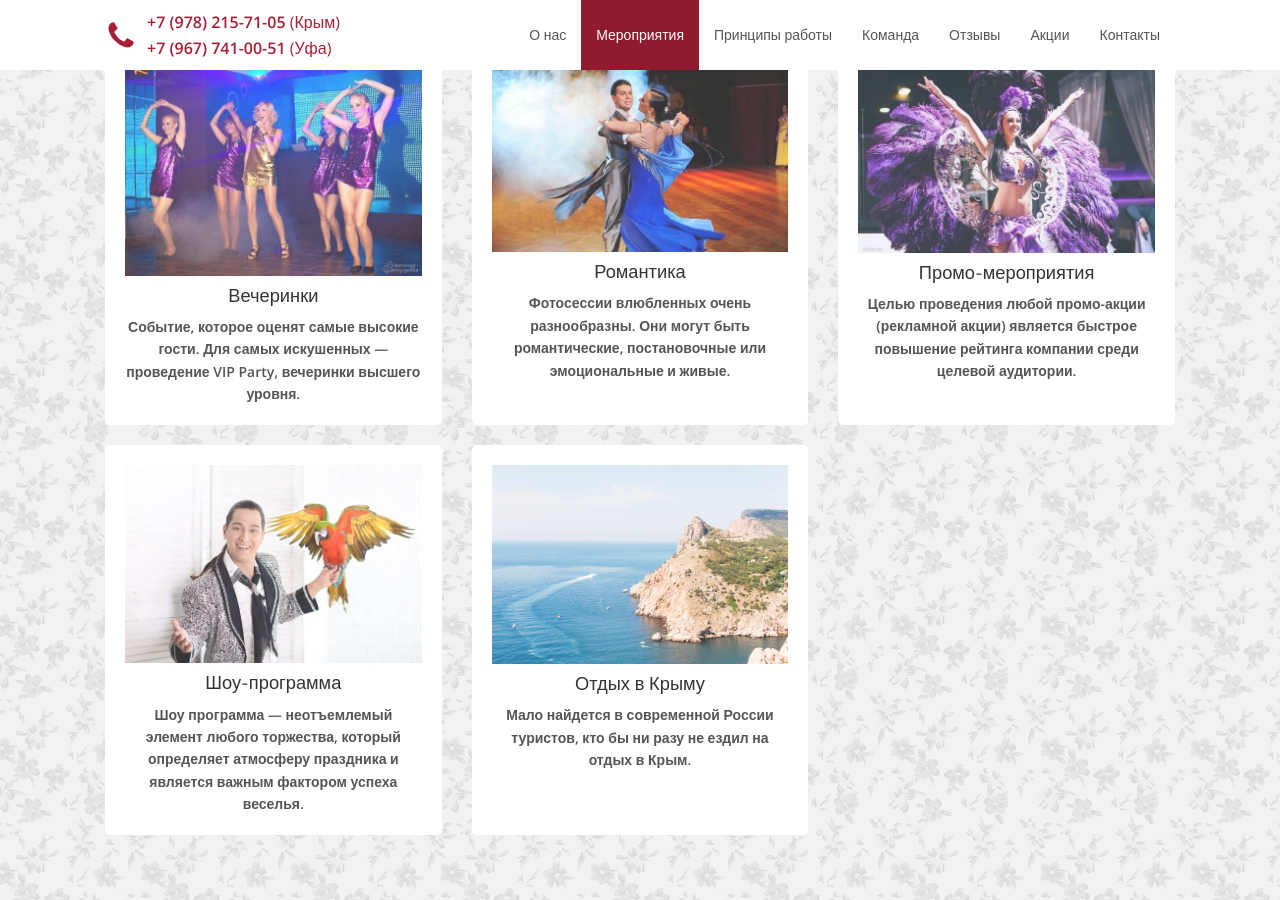
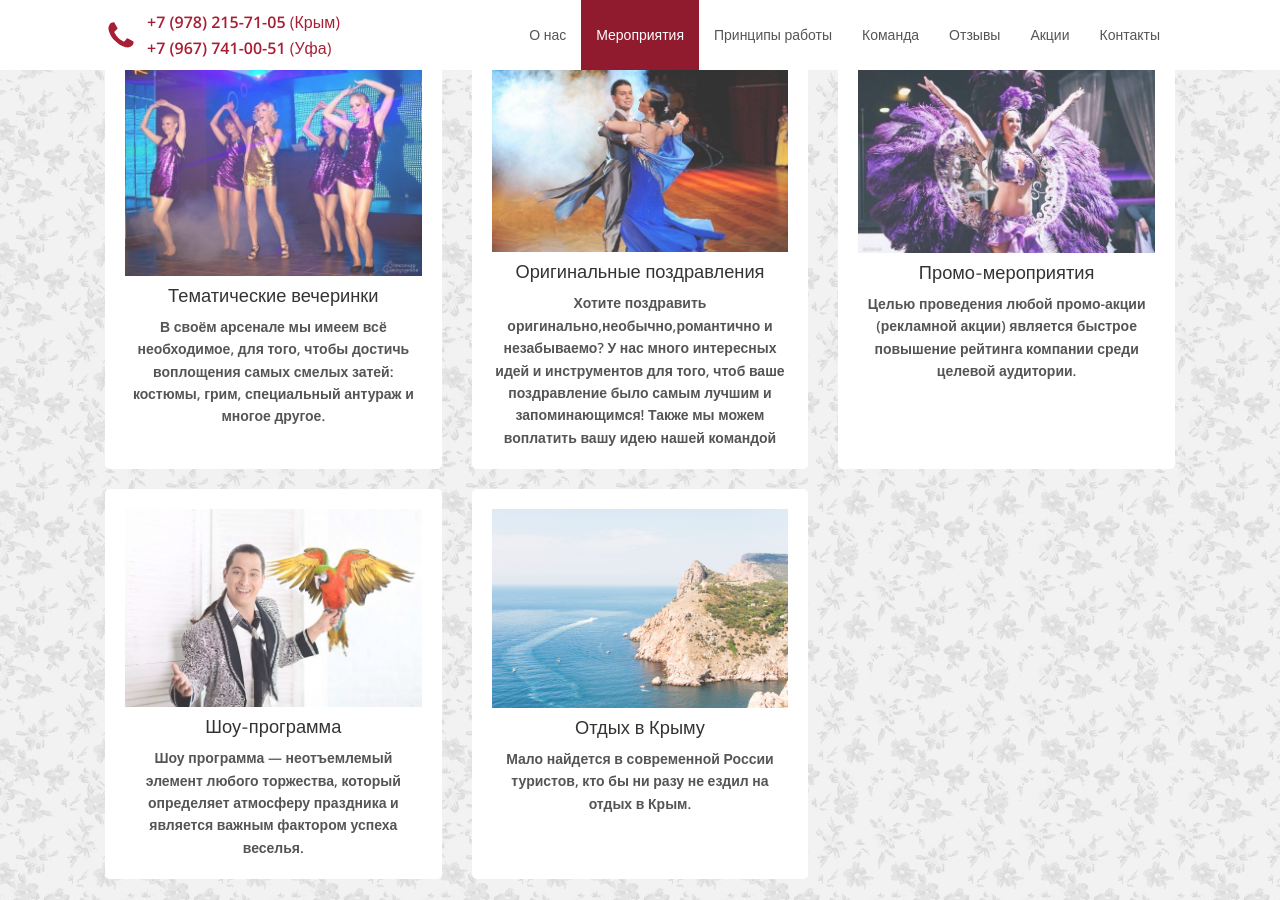
Before and after one commit to verzhinskaya/verzhinskaya.github.io, a Jekyll site: the page built from index.html, in a window 1280 px wide and 900 px high, scrolled down 2906 px. Built offline with Jekyll 4.4.1, drawn with Linux system fonts in a browser that asks for light colours; nearby versions of some CDN libraries.

Commit message:
Update events.yml

```diff
--- a/_data/events.yml
+++ b/_data/events.yml
@@ -23,13 +23,13 @@
   img: 5.jpg
 
 - icon: fa-glass
-  title: "Вечеринки"
-  description: "Событие, которое оценят самые высокие гости. Для самых искушенных — проведение VIP Party, вечеринки высшего уровня."
+  title: "Тематические вечеринки"
+  description: "В своём арсенале мы имеем всё необходимое, для того, чтобы достичь воплощения самых смелых затей: костюмы, грим, специальный антураж и многое другое."
   img: 4.jpg
 
 - icon: fa-heart
-  title: "Романтика"
-  description: "Фотосессии влюбленных очень разнообразны. Они могут быть романтические, постановочные или эмоциональные и живые."
+  title: "Оригинальные поздравления"
+  description: "Хотите поздравить оригинально,необычно,романтично и незабываемо? У нас много интересных идей и инструментов для того, чтоб ваше поздравление было самым лучшим и запоминающимся! Также мы можем воплатить вашу идею нашей командой"
   img: 16.jpg
 
 - icon: fa-tree
```
